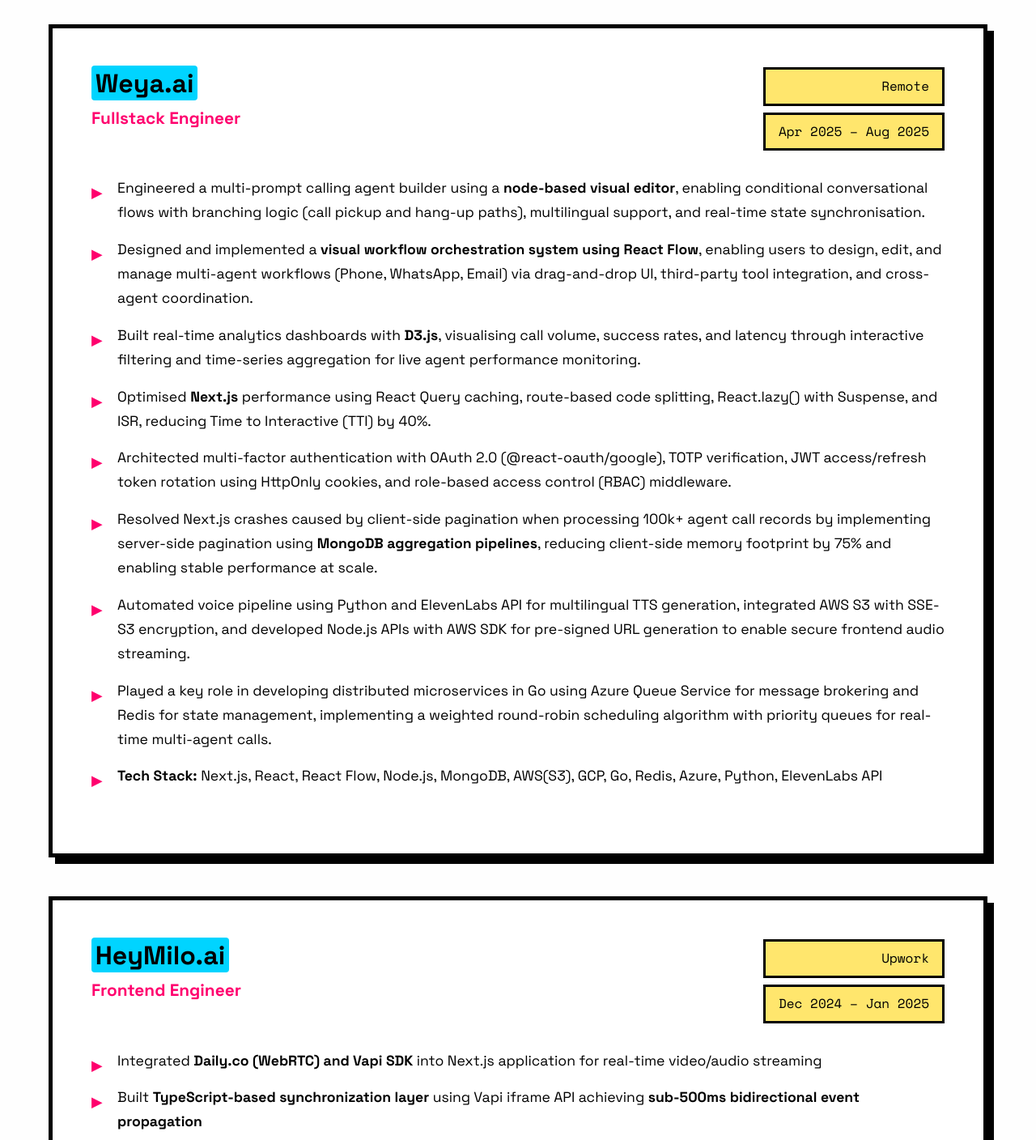
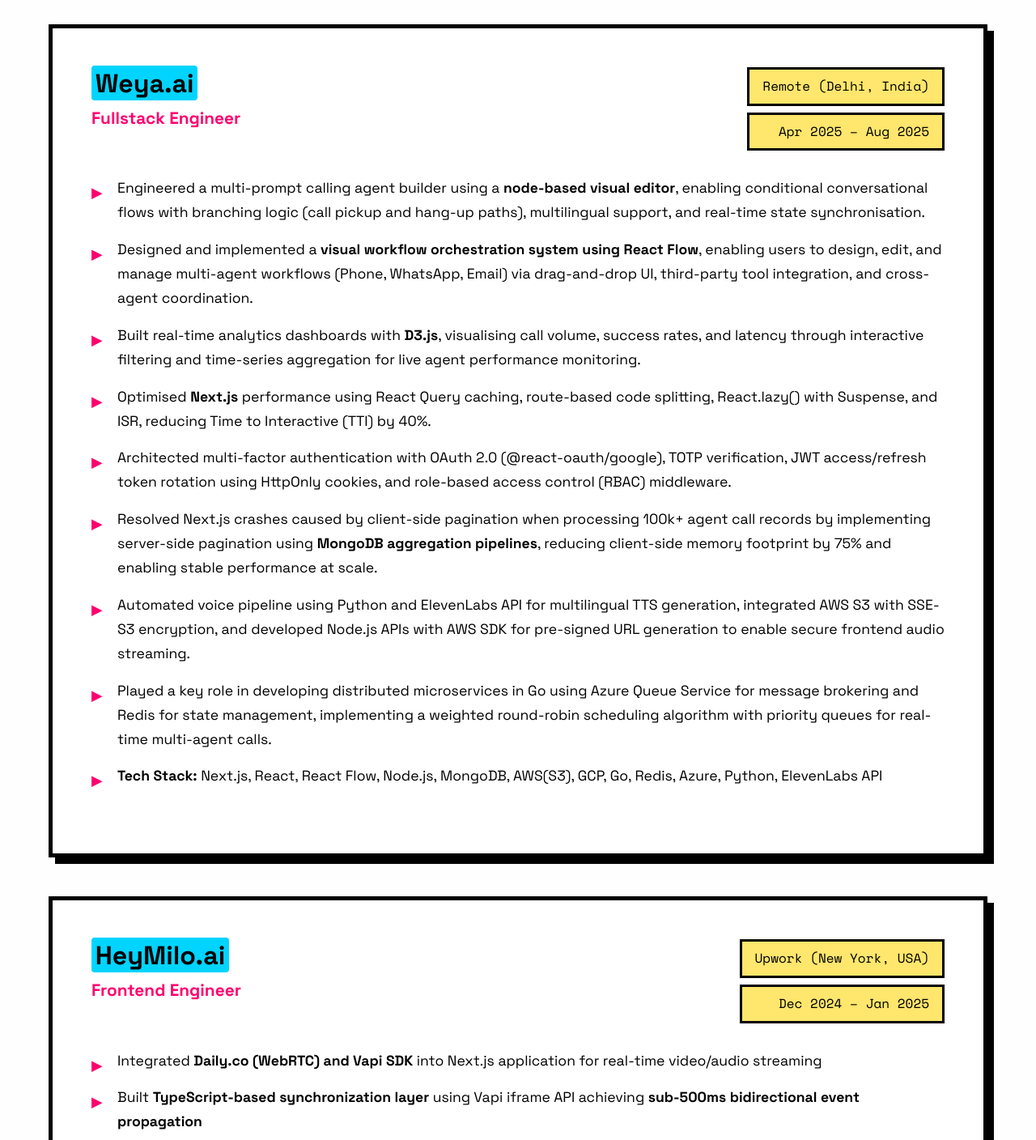
Before and after one commit to mohammadshahidbeigh/Portfolio, a plain HTML site: page index.html in a window 1280 px wide. Shown: the part 3899-5307 px from the top of the page at 81% size. Drawn offline with nearby package versions, Linux system fonts and the light colour scheme.

Commit message:
Update location details in experience section for clarity

```diff
--- a/index.html
+++ b/index.html
@@ -250,7 +250,7 @@
                         <p class="role">Fullstack Engineer</p>
                     </div>
                     <div class="exp-meta">
-                        <span class="location">Remote</span>
+                        <span class="location">Remote (Delhi, India)</span>
                         <span class="date">Apr 2025 – Aug 2025</span>
                     </div>
                 </div>
@@ -306,7 +306,7 @@
                         <p class="role">Frontend Engineer</p>
                     </div>
                     <div class="exp-meta">
-                        <span class="location">Upwork</span>
+                        <span class="location">Upwork (New York, USA)</span>
                         <span class="date">Dec 2024 – Jan 2025</span>
                     </div>
                 </div>
```
Also changed, not shown: resume.html (+2 -2 lines).
